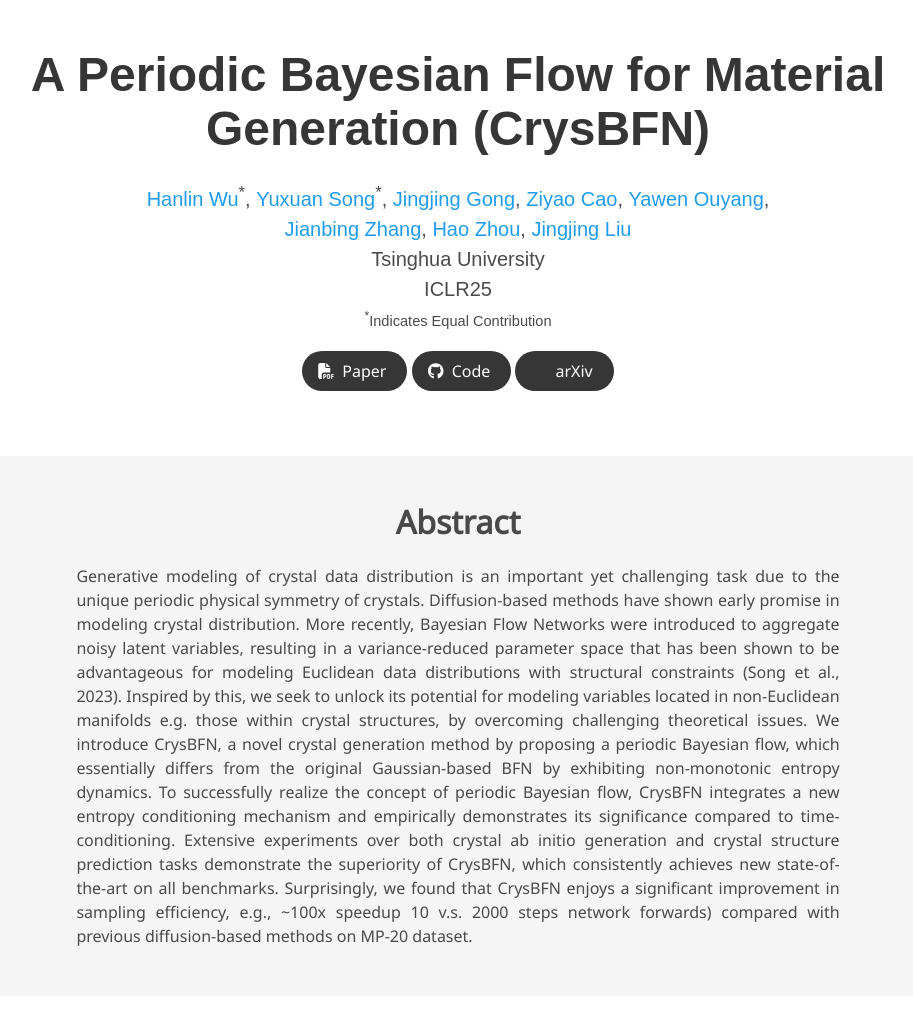
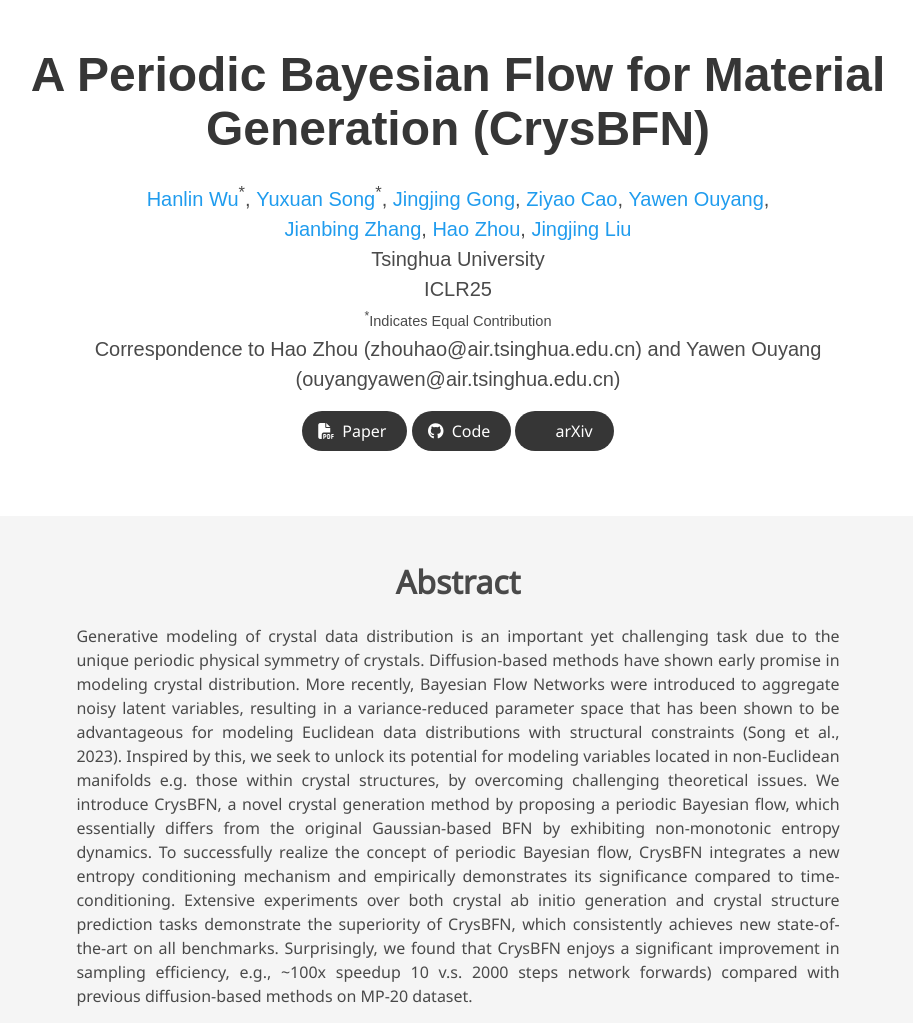
Before and after one commit to wu-han-lin/iclr25crysbfn, a plain HTML site: page index.html in a window 1280 px wide. Shown: the top 1023 px of the page, without its empty margins (182-1095 px from the left). Drawn offline with nearby package versions, Linux system fonts and the light colour scheme; some icons are missing; a web font is replaced by a local one.

Commit message:
add corres

```diff
--- a/index.html
+++ b/index.html
@@ -77,6 +77,8 @@
                   <div class="is-size-5 publication-authors">
                     <span class="author-block">Tsinghua University<br>ICLR25</span>
                     <span class="eql-cntrb"><small><br><sup>*</sup>Indicates Equal Contribution</small></span>
+                    <span><br>Correspondence to Hao Zhou (zhouhao@air.tsinghua.edu.cn) and Yawen Ouyang
+                      (ouyangyawen@air.tsinghua.edu.cn)</span>
                   </div>
 
                   <div class="column has-text-centered">
```
Also changed, not shown: 2 other files.
